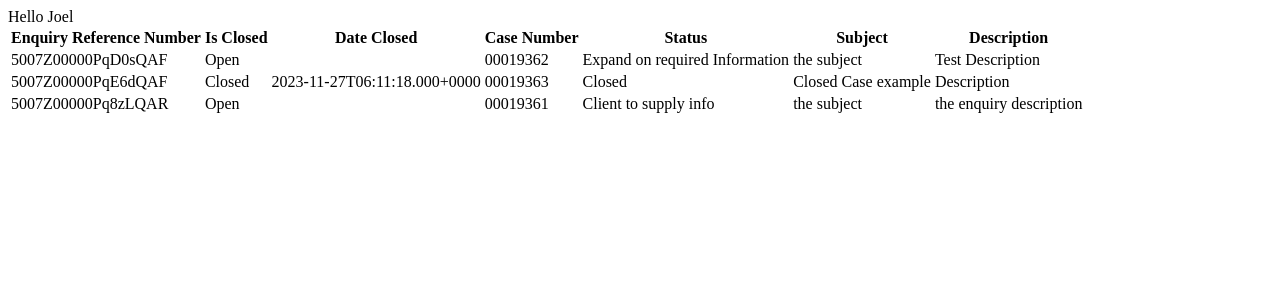
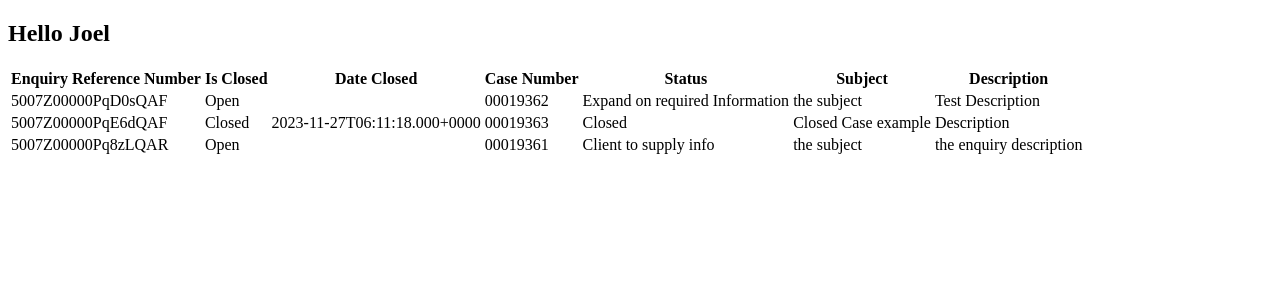
Before and after one commit to palwashak/basic, a React (Create React App) app: page / in a window 1280 px wide. Shown: the top 300 px of the page. Built offline with nearby package versions, Linux system fonts and the light colour scheme; the HTML template or start-up script is replaced by a standard one.

Commit message:
small styling change

```diff
--- a/src/App.js
+++ b/src/App.js
@@ -30,7 +30,7 @@ function App() {
   const value = "Joel";
   return (
     <div>
-      Hello {value}
+      <h2>Hello {value}</h2>
       <table className="table table-bordered">
         <thead>
           <tr>
```
